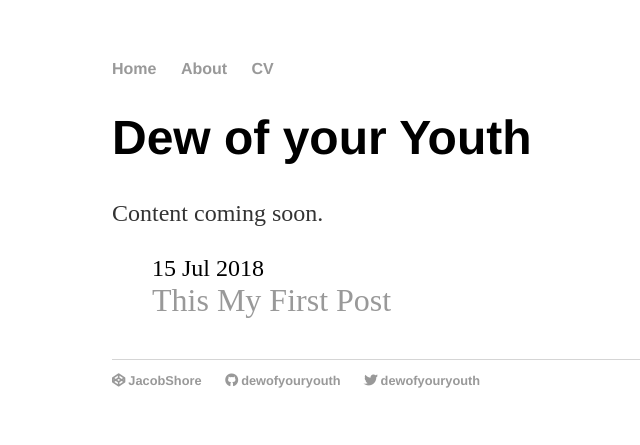
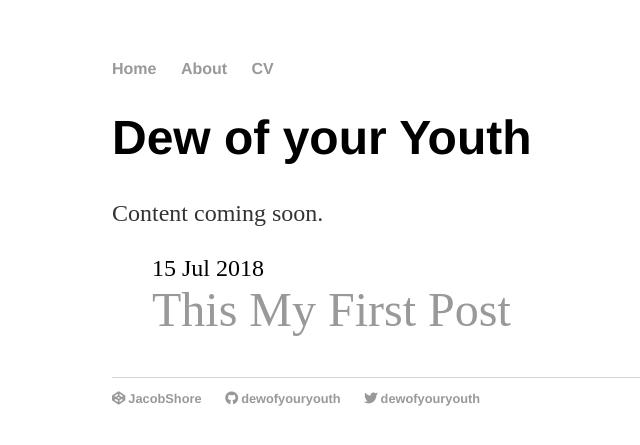
Before and after one commit to DewofyourYouth/DewofyourYouth.github.io, a Jekyll site: the page built from index.html, in a window 1280 px wide. Shown: the top 445 px of the page, without its empty margins (80-720 px from the left). Built offline with Jekyll 4.4.1, drawn with Linux system fonts in a browser that asks for light colours; nearby versions of some CDN libraries.

Commit message:
Update index.html

```diff
--- a/index.html
+++ b/index.html
@@ -9,7 +9,7 @@ title: Dew of your Youth
 
 	<ul class="posts">
 	  {% for post in site.posts %}
-		<li><span> {{ post.date | date_to_string }}<br><a style="font-size: 2rem;" href="{{ post.url }}" title="{{ post.title }}">{{ post.title }}</span></a>
+		<li><span> {{ post.date | date_to_string }}<br><a style="font-size: 3rem;" href="{{ post.url }}" title="{{ post.title }}">{{ post.title }}</span></a>
 		   </li>
 	  {% endfor %}
 	</ul>
```
